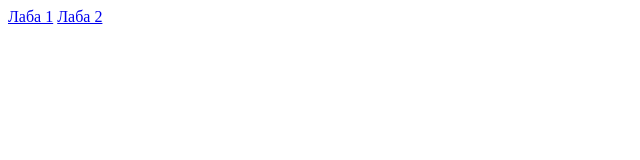
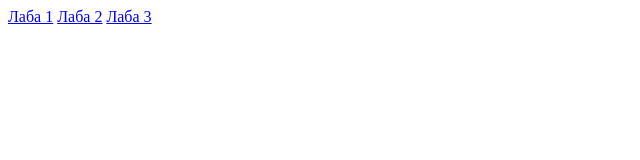
Before and after one commit to KvasLover/piis_labs, a plain HTML site: page index.html in a window 1280 px wide. Shown: the full height of the page, 0-640 px from the left. Drawn offline with Linux system fonts and the light colour scheme.

Commit message:
Update index.html

```diff
--- a/index.html
+++ b/index.html
@@ -3,5 +3,6 @@
 <body>
   <a href="лаба 1/script.html">Лаба 1</a>
   <a href="лаба 2/script.html">Лаба 2</a>
+  <a href="лаба 3/lab3.html">Лаба 3</a>
 </body>
 </html>
```
